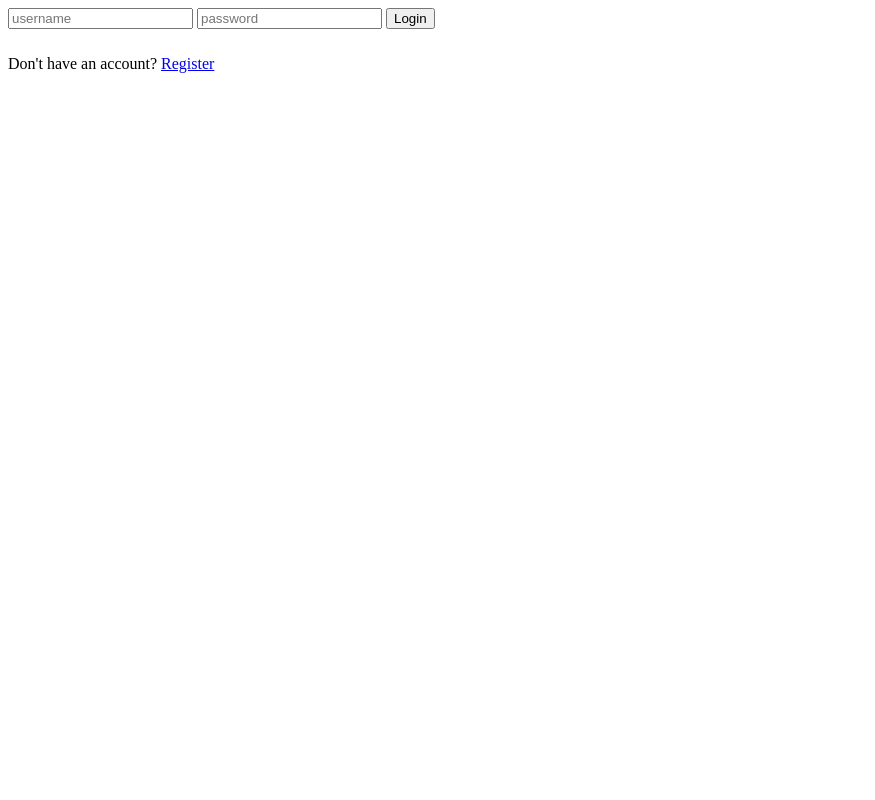
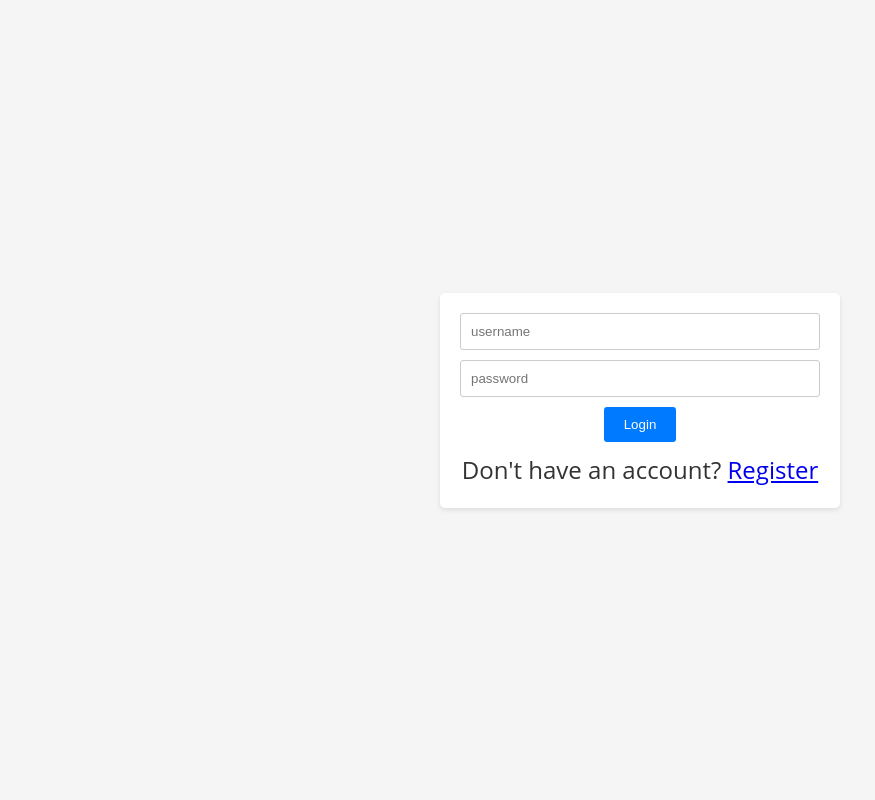
Before and after one commit to banh02/login-register, a PHP site: page / in a window 1280 px wide. Shown: the whole page, without its empty margins (0-875 px from the left). Run offline with PHP 8.4, Linux system fonts and the light colour scheme.

Commit message:
Add files via upload

```diff
--- a/homework/View/login.php
+++ b/homework/View/login.php
@@ -5,6 +5,7 @@
     <meta charset="UTF-8">
     <meta name="viewport" content="width=device-width, initial-scale=1.0">
     <title>Document</title>
+    <link rel="stylesheet" href="View/style.css">
 </head>
 
 <body>
--- a/homework/View/register.php
+++ b/homework/View/register.php
@@ -5,6 +5,7 @@
     <meta charset="UTF-8">
     <meta name="viewport" content="width=device-width, initial-scale=1.0">
     <title>Document</title>
+    <link rel="stylesheet" href="style.css">
 </head>
 
 <body>
--- /dev/null
+++ b/homework/View/style.css
@@ -0,0 +1,51 @@
+* {
+  margin: 0;
+  padding: 0;
+  box-sizing: border-box;
+}
+
+body {
+  font-family: "Open Sans", sans-serif;
+  background-color: #f5f5f5;
+  color: #333;
+  line-height: 1.5;
+  font-size: 24px;
+}
+.login,
+.register {
+  display: flex;
+  justify-content: center;
+  align-items: center;
+  height: 100vh;
+}
+#registerForm,
+#loginForm {
+  display: flex;
+  flex-direction: column;
+  justify-content: center;
+  align-items: center;
+  background-color: #fff;
+  padding: 20px;
+  border-radius: 5px;
+  box-shadow: 0 2px 5px rgba(0, 0, 0, 0.1);
+  width: 400px;
+  max-width: 100%;
+  margin: 0 auto;
+}
+
+input {
+  width: 100%;
+  padding: 10px;
+  margin-bottom: 10px;
+  border: 1px solid #ccc;
+  border-radius: 3px;
+}
+
+button {
+  background-color: #007bff;
+  color: #fff;
+  padding: 10px 20px;
+  border: none;
+  border-radius: 3px;
+  cursor: pointer;
+}
```
